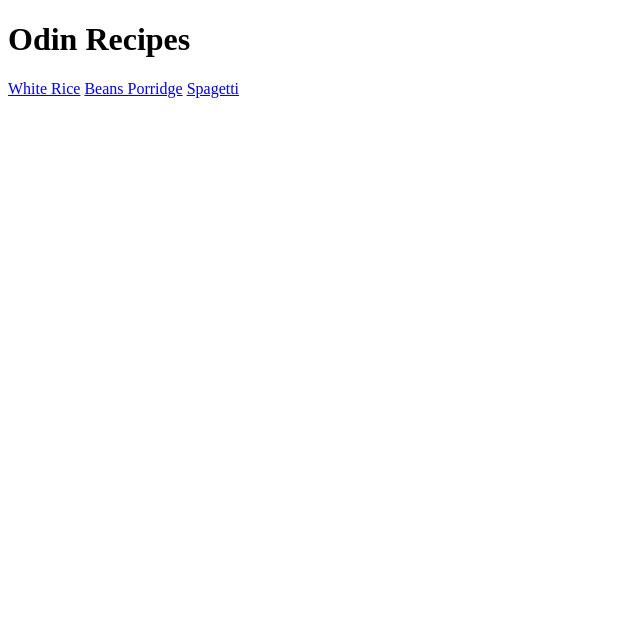
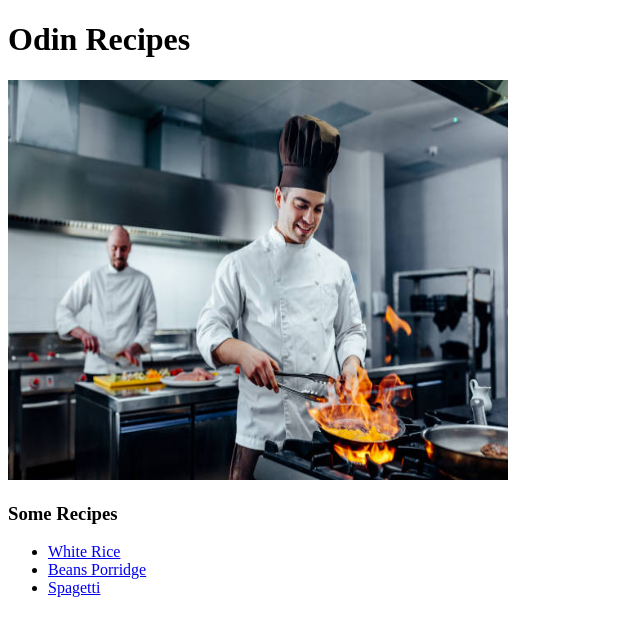
Before and after one commit to ayobanjo/odin-recipes, a plain HTML site: page index.html in a window 1280 px wide. Shown: the whole page, without its empty margins (0-640 px from the left). Drawn offline with Linux system fonts and the light colour scheme.

Commit message:
Finishing Touches
index img, link to top of pages

```diff
--- a/index.html
+++ b/index.html
@@ -8,9 +8,17 @@
 </head>
 <body>
     <h1>Odin Recipes</h1>
+    <img src="./recipes/images/Chef.jpg" style="width: 500px; height: 400px;">
 
-    <a href="/recipes/whiteRice.html">White Rice</a>
-    <a href="/recipes/Bean.html">Beans Porridge</a>
-    <a href="/recipes/Spagetti.html">Spagetti</a>
+
+    <h3>Some Recipes</h3>
+    <ul>
+        <li><a href="/recipes/whiteRice.html">White Rice</a></li>
+        <li><a href="/recipes/Bean.html">Beans Porridge</a></li>
+        <li> <a href="/recipes/Spagetti.html">Spagetti</a></li>
+    </ul>
+
+
+
 </body>
 </html>
```
Also changed, not shown: recipes/Bean.html (+2 -1 lines), recipes/Spagetti.html (+2 -1 lines), recipes/whiteRice.html (+2 -1 lines), recipes/images/Chef.jpg (added).
